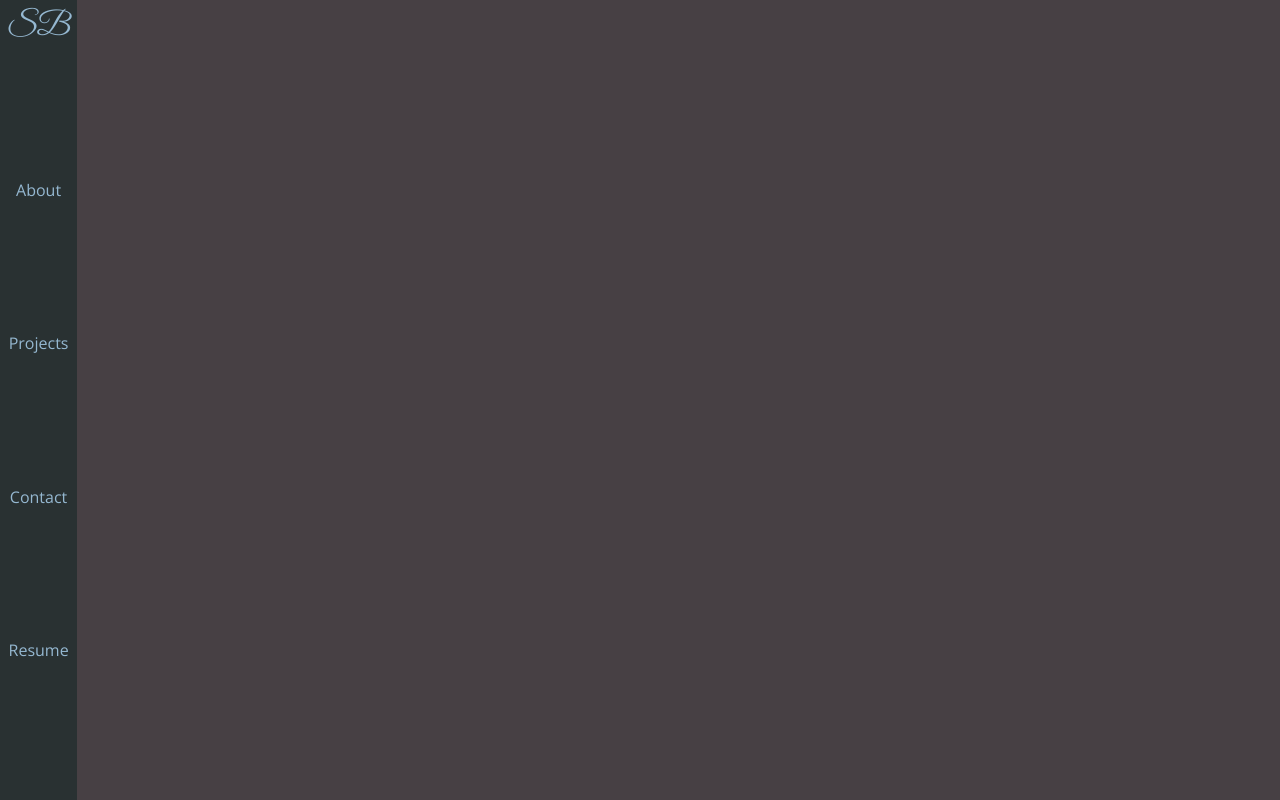
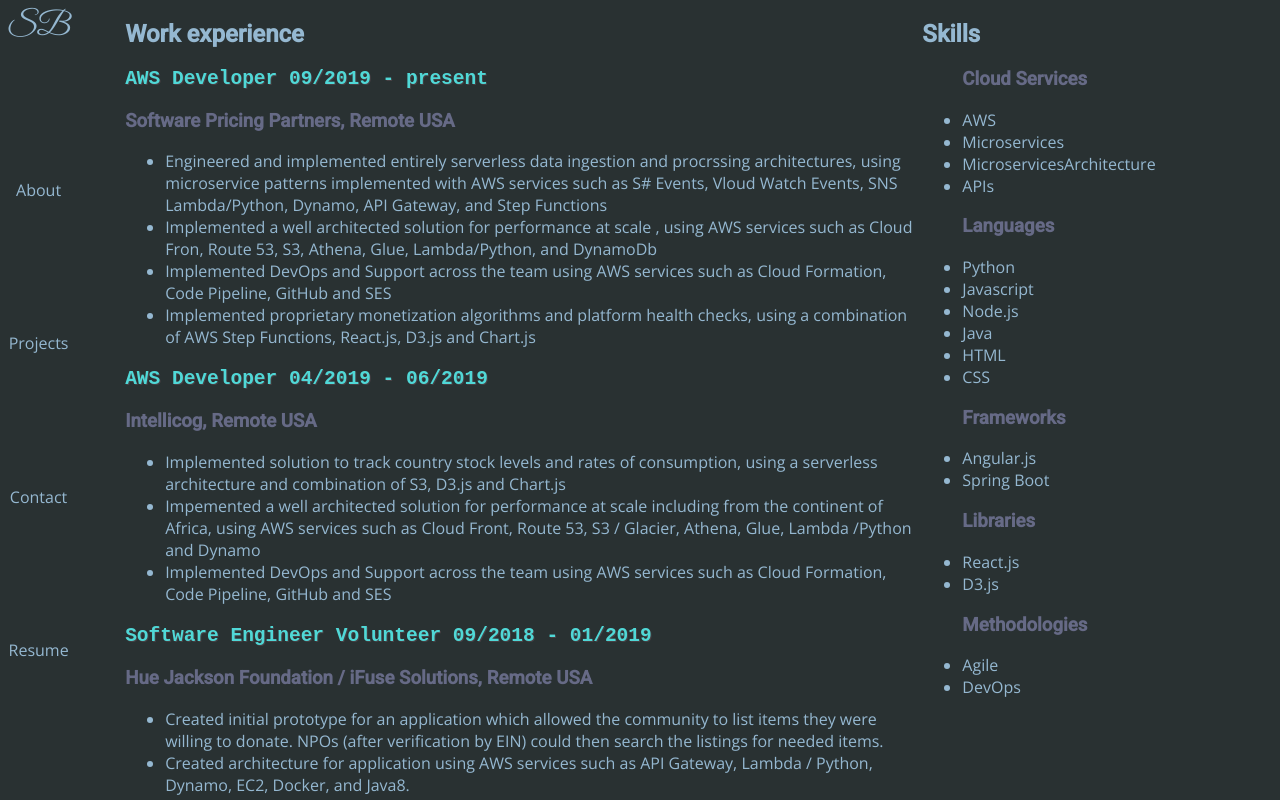
Before and after one commit to etacalpha/portfolioV2, a React (Create React App) app: page /resume in a window 1280 px wide. Built offline with nearby package versions, Linux system fonts and the light colour scheme.

Commit message:
added resume

```diff
--- a/src/App.css
+++ b/src/App.css
@@ -4,14 +4,14 @@ h3,
 h4,
 h5 {
   font-family: "Roboto", sans-serif;
-  color: var(--blueGray)
+  color: var(--blurGray)
 }
 
 .app {
   display: flex;
   margin:0;
   color:var(--skyBlue);
-  background-color: var(--pTaupe);
+  background-color: var(--gunmetal);
 }
 
 .pages{
@@ -20,5 +20,5 @@ h5 {
 
 .standout{
   color:var(--cyan)! important;
-  text-shadow: 1px 1px var(--gunmetal);
+  text-shadow: 1px 1px var(--pTaupe);
 }
--- a/src/Components/Index/index.css
+++ b/src/Components/Index/index.css
@@ -11,6 +11,5 @@
   margin:0;
   top: 2vh;
   font-size: 11vw;
-  color:var(--pTaupe);
-  text-shadow: 1px 1px var(--gunmetal);
+  text-shadow: 1px 1px var(--blueGray);
 }
--- a/src/Components/Nav/nav.css
+++ b/src/Components/Nav/nav.css
@@ -8,7 +8,7 @@
   width: min-content;
   height: calc(100vh - 14px);
   padding: 7px;
-  background-color: var(--gunmetal);
+  /* background-color: var(--skyBlue); */
 }
 .title {
   font-family: "Great Vibes", cursive, 'Roboto', sans-serif;
--- /dev/null
+++ b/src/Components/Resume/Resume.css
@@ -0,0 +1,20 @@
+.resume{
+  display: flex;
+  height:100vh;
+  text-align: left;
+  overflow-y: scroll;
+}
+ ul h2,h3{
+  color:var(--blueGray) !important;
+}
+
+
+.left{
+  width:70%;
+  margin-left: 3em;
+}
+
+.right{
+  width:30%;
+  margin-right: 1em;
+}
--- /dev/null
+++ b/src/Components/Resume/Resume.jsx
@@ -0,0 +1,152 @@
+import React from "react";
+import "./Resume.css";
+
+export default function Resume() {
+  return (
+    <article className={"resume"}>
+      <section className={"left"}>
+        <h2>Work experience</h2>
+
+        <section>
+          <h2 className={"standout"}>
+            {" "}
+            <pre>
+              AWS Developer <span>09/2019 - present</span>
+            </pre>
+          </h2>
+          <h3>Software Pricing Partners, Remote USA</h3>
+          <ul>
+            <li>
+              Engineered and implemented entirely serverless data ingestion and
+              procrssing architectures, using microservice patterns implemented
+              with AWS services such as S# Events, Vloud Watch Events, SNS
+              Lambda/Python, Dynamo, API Gateway, and Step Functions
+            </li>
+            <li>
+              Implemented a well architected solution for performance at scale ,
+              using AWS services such as Cloud Fron, Route 53, S3, Athena, Glue,
+              Lambda/Python, and DynamoDb
+            </li>
+            <li>
+              Implemented DevOps and Support across the team using AWS services
+              such as Cloud Formation, Code Pipeline, GitHub and SES
+            </li>
+            <li>
+              Implemented proprietary monetization algorithms and platform
+              health checks, using a combination of AWS Step Functions,
+              React.js, D3.js and Chart.js
+            </li>
+          </ul>
+        </section>
+        <section>
+          <h2 className={"standout"}>
+            {" "}
+            <pre>
+              AWS Developer <span>04/2019 - 06/2019</span>
+            </pre>
+          </h2>
+          <h3>Intellicog, Remote USA</h3>
+          <ul>
+            <li>
+              Implemented solution to track country stock levels and rates of
+              consumption, using a serverless architecture and combination of
+              S3, D3.js and Chart.js
+            </li>
+            <li>
+              Impemented a well architected solution for performance at scale
+              including from the continent of Africa, using AWS services such as
+              Cloud Front, Route 53, S3 / Glacier, Athena, Glue, Lambda /Python
+              and Dynamo
+            </li>
+            <li>
+              Implemented DevOps and Support across the team using AWS services
+              such as Cloud Formation, Code Pipeline, GitHub and SES
+            </li>
+          </ul>
+        </section>
+        <section>
+          <h2 className={"standout"}>
+            {" "}
+            <pre>
+              Software Engineer Volunteer <span>09/2018 - 01/2019</span>
+            </pre>
+          </h2>
+          <h3>Hue Jackson Foundation / iFuse Solutions, Remote USA</h3>
+          <ul>
+            <li>
+              Created initial prototype for an application which allowed the
+              community to list items they were willing to donate. NPOs (after
+              verification by EIN) could then search the listings for needed
+              items.
+            </li>
+            <li>
+              Created architecture for application using AWS services such as
+              API Gateway, Lambda / Python, Dynamo, EC2, Docker, and Java8.
+            </li>
+            <li>
+              Interfaced with customer to establish requirements and design for the application.
+            </li>
+          </ul>
+        </section>
+        <section>
+          <h2 className={'standout'}>
+            {" "}
+            <pre>
+              US Army Soldier -> Squad Leader <span>10/2002 - 05/2010</span>
+            </pre>
+          </h2>
+          <h3>US Army, Multiple locations</h3>
+          <ul>
+            <li>
+              Lead 9-30 soldiers at a time while being responsible for every aspect of their lives.
+            </li>
+            <li>
+                Assited in the planning and execution of 300+ operations in combat
+            </li>
+            <li>
+            Maintained 3,000,000 dollars worth of equipment
+            </li>
+          </ul>
+        </section>
+      </section>
+      <section className={"right"}>
+
+        <section>
+          <h2>Skills</h2>
+          <ul>
+            <h3>Cloud Services</h3>
+            <li>AWS</li>
+            <li>Microservices</li>
+            <li>MicroservicesArchitecture</li>
+            <li>APIs</li>
+          </ul>
+
+          <ul>
+          <h3>Languages</h3>
+            <li>Python</li>
+            <li>Javascript</li>
+            <li>Node.js</li>
+            <li>Java</li>
+            <li>HTML</li>
+            <li>CSS</li>
+          </ul>
+          <ul>
+            <h3>Frameworks</h3>
+            <li>Angular.js</li>
+            <li>Spring Boot</li>
+          </ul>
+          <ul>
+            <h3>Libraries</h3>
+            <li>React.js</li>
+            <li>D3.js</li>
+          </ul>
+          <ul>
+            <h3>Methodologies</h3>
+            <li>Agile</li>
+            <li>DevOps</li>
+          </ul>
+        </section>
+      </section>
+    </article>
+  );
+}
--- a/src/Components/Routes.jsx
+++ b/src/Components/Routes.jsx
@@ -5,6 +5,7 @@ import Index from "./Index/index";
 import Portfolio from "./Portfolio/portfolio";
 import About from "./About/about";
 import Contact from "./Contact/contact";
+import Resume from "./Resume/Resume"
 
 class Routes extends React.Component {
   render() {
@@ -18,6 +19,7 @@ class Routes extends React.Component {
           render={props => <Portfolio work={myWork} {...props} />}
         />
         <Route path="/contact" component={Contact} />
+        <Route path="/resume" component={Resume} />
       </Switch>
     );
   }
```
